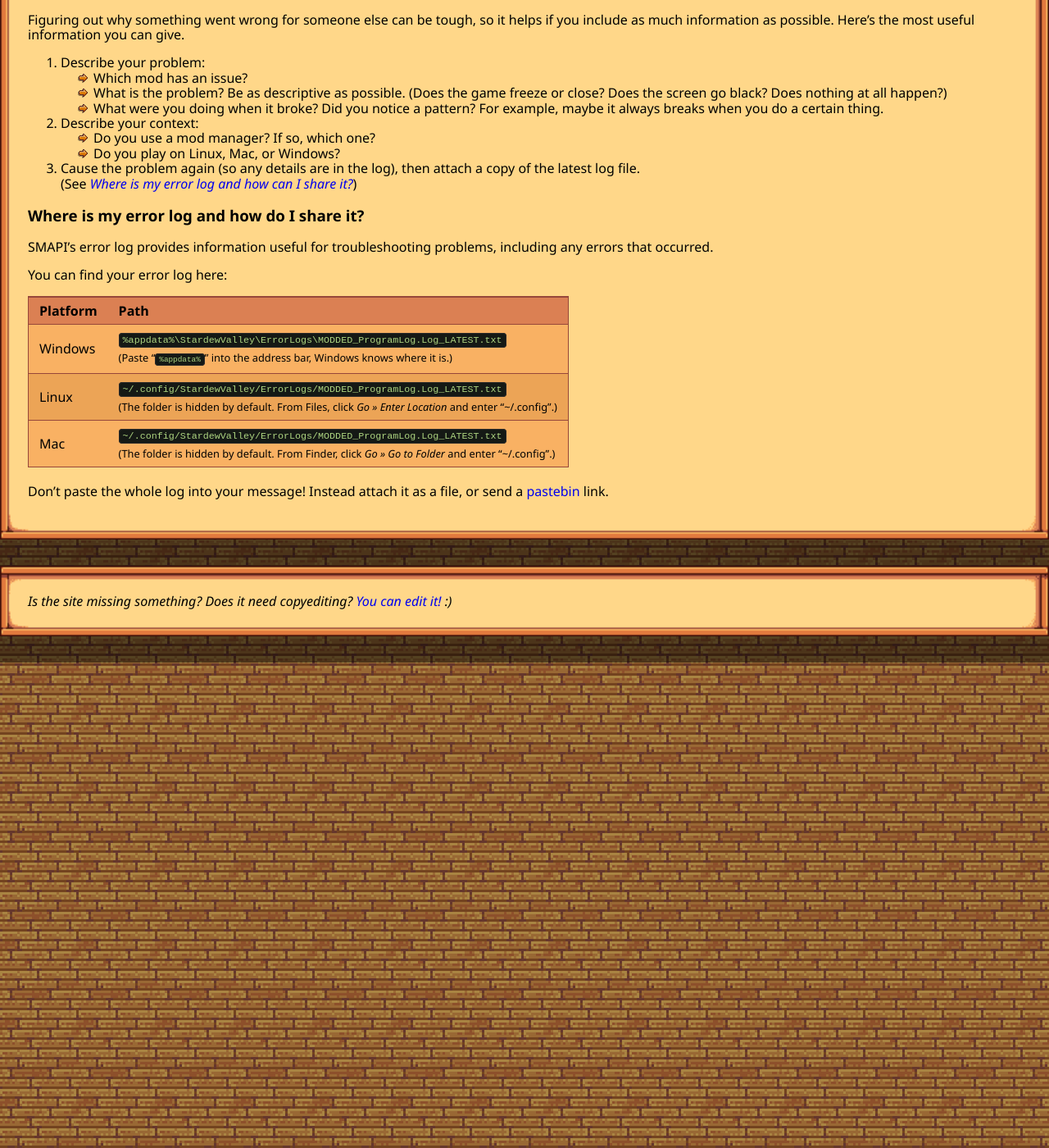
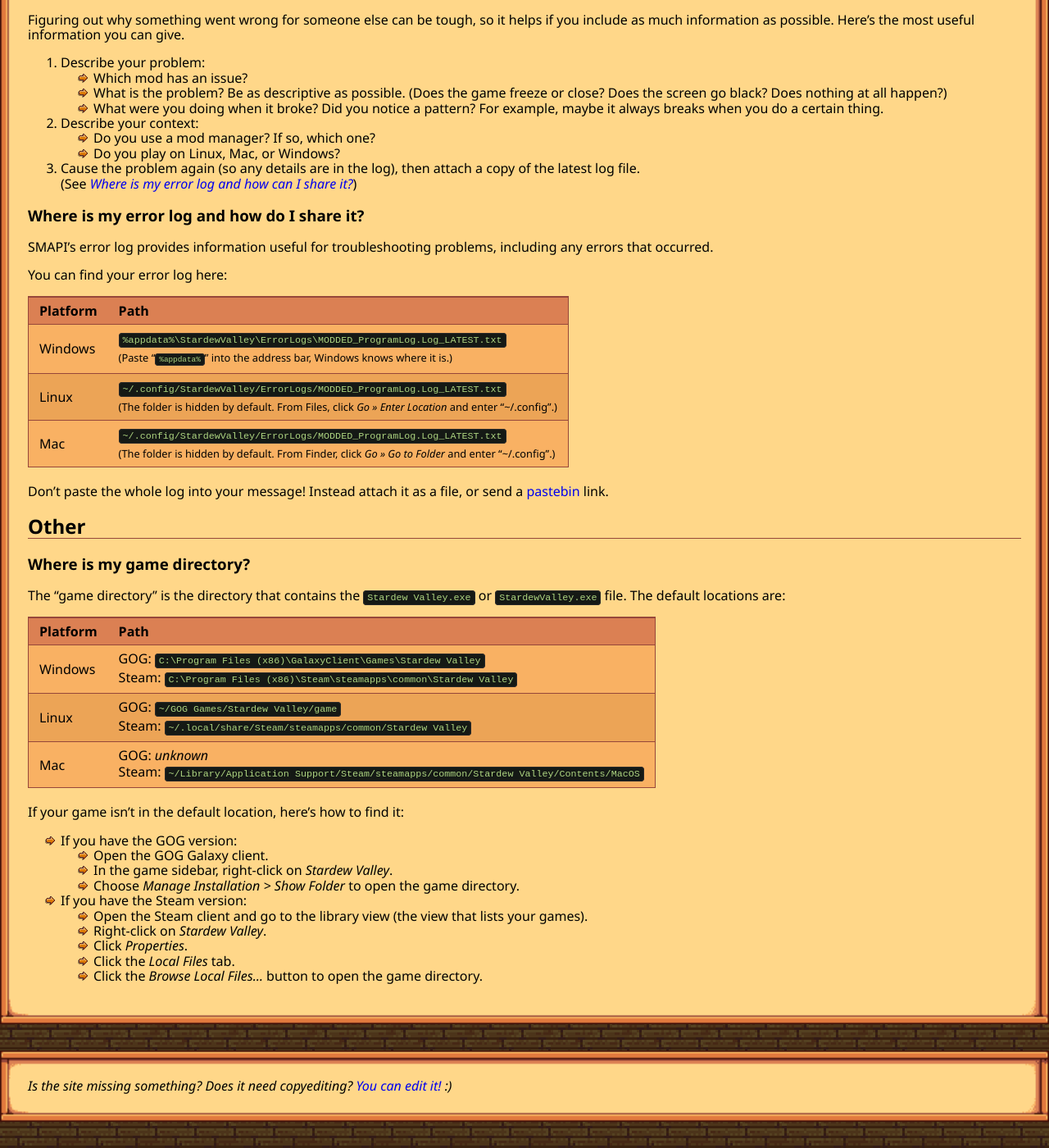
Before and after one commit to Pathoschild/canimod.github.io, a Jekyll site: the page built from guides/smapi-faq.md, in a window 1280 px wide and 1400 px high, scrolled down 1096 px. Shown: the whole window at 82% size. Built offline with Jekyll 4.4.1, drawn with Linux system fonts in a browser that asks for light colours; nearby versions of some CDN libraries.

Commit message:
add 'where is my game directory?' to FAQ

```diff
--- a/guides/smapi-faq.md
+++ b/guides/smapi-faq.md
@@ -60,11 +60,39 @@
 
 You can find your error log here:
 
-| Platform | Path  |
-|:-------- |:----- |
-| Windows  | `%appdata%\StardewValley\ErrorLogs\MODDED_ProgramLog.Log_LATEST.txt`<br /><small>(Paste "`%appdata%`" into the address bar, Windows knows where it is.)</small>
-| Linux    | `~/.config/StardewValley/ErrorLogs/MODDED_ProgramLog.Log_LATEST.txt`<br /><small>(The folder is hidden by default. From Files, click _Go » Enter Location_ and enter "~/.config".)</small>
-| Mac      | `~/.config/StardewValley/ErrorLogs/MODDED_ProgramLog.Log_LATEST.txt`<br /><small>(The folder is hidden by default. From Finder, click _Go » Go to Folder_ and enter "~/.config".)</small>
+Platform | Path
+:------- |:-----
+ Windows | `%appdata%\StardewValley\ErrorLogs\MODDED_ProgramLog.Log_LATEST.txt`<br /><small>(Paste "`%appdata%`" into the address bar, Windows knows where it is.)</small>
+ Linux   | `~/.config/StardewValley/ErrorLogs/MODDED_ProgramLog.Log_LATEST.txt`<br /><small>(The folder is hidden by default. From Files, click _Go » Enter Location_ and enter "~/.config".)</small>
+ Mac     | `~/.config/StardewValley/ErrorLogs/MODDED_ProgramLog.Log_LATEST.txt`<br /><small>(The folder is hidden by default. From Finder, click _Go » Go to Folder_ and enter "~/.config".)</small>
 
 Don't paste the whole log into your message! Instead attach it as a file, or send a [pastebin](http://pastebin.com/)
 link.
+
+## Other
+
+<section class="anchor" id="game-directory"></section>
+
+### Where is my game directory?
+The "game directory" is the directory that contains the `Stardew Valley.exe` or `StardewValley.exe`
+file. The default locations are:
+
+Platform | Path
+:------- | :----
+Windows  | GOG: `C:\Program Files (x86)\GalaxyClient\Games\Stardew Valley`<br />Steam: `C:\Program Files (x86)\Steam\steamapps\common\Stardew Valley`
+Linux    | GOG: `~/GOG Games/Stardew Valley/game`<br />Steam: `~/.local/share/Steam/steamapps/common/Stardew Valley`
+Mac      | GOG: _unknown_<br />Steam: `~/Library/Application Support/Steam/steamapps/common/Stardew Valley/Contents/MacOS`
+
+If your game isn't in the default location, here's how to find it:
+
+* If you have the GOG version:
+  * Open the GOG Galaxy client.
+  * In the game sidebar, right-click on _Stardew Valley_.
+  * Choose _Manage Installation > Show Folder_ to open the game directory.
+
+* If you have the Steam version:
+  * Open the Steam client and go to the library view (the view that lists your games).
+  * Right-click on _Stardew Valley_.
+  * Click _Properties_.
+  * Click the _Local Files_ tab.
+  * Click the _Browse Local Files..._ button to open the game directory.
```
